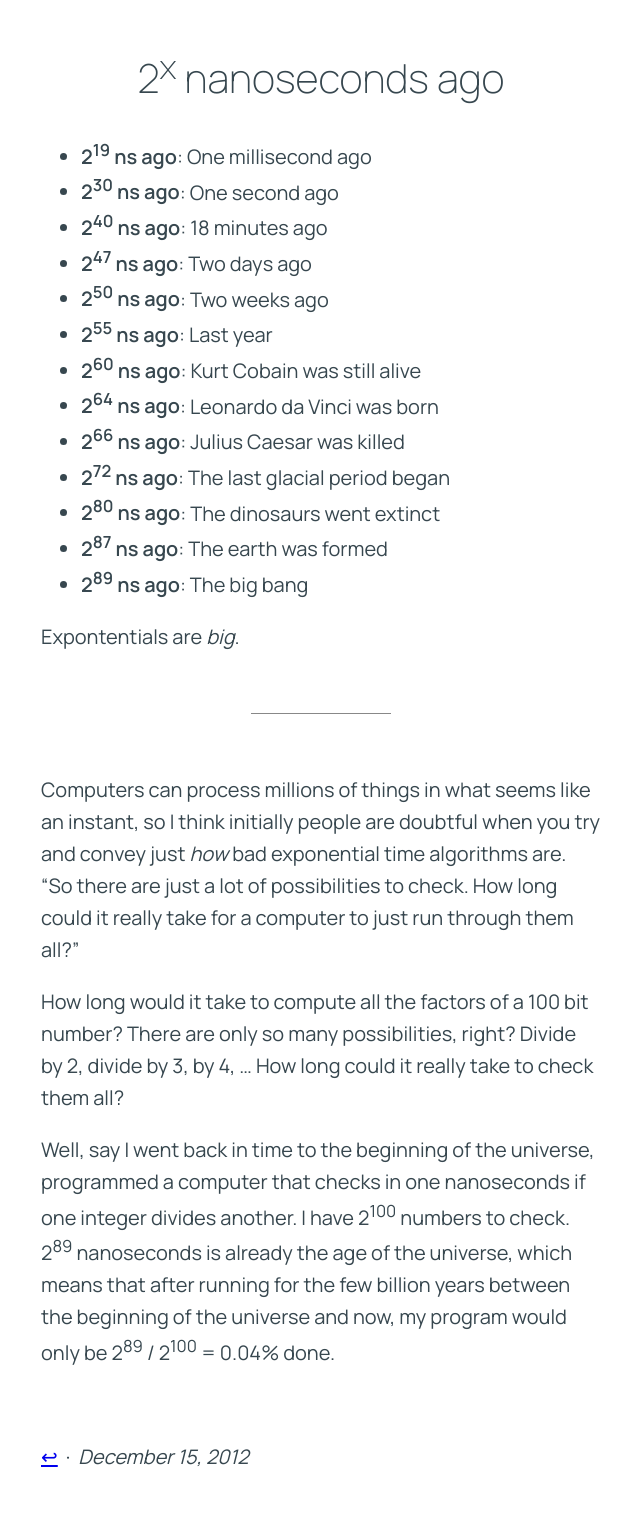
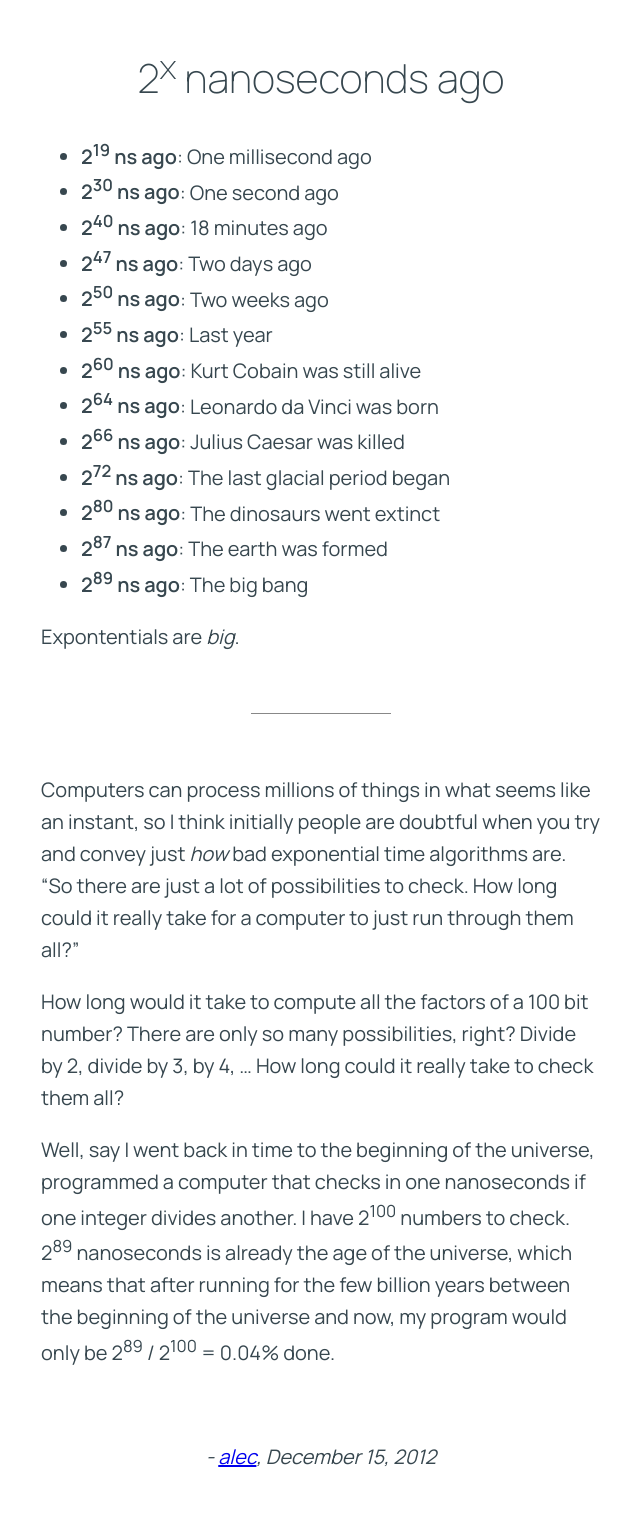
Before and after one commit to AlecBenzer/alecbenzer.github.com, a Jekyll site: the page built from _posts/2012-12-15-2-exponential-ns.md, in a window 1280 px wide. Shown: the whole page, without its empty margins (319-959 px from the left). Built offline with Jekyll 4.4.1, drawn with Linux system fonts in a browser that asks for light colours; nearby versions of some CDN libraries.

Commit message:
change footer

```diff
--- a/_layouts/post.html
+++ b/_layouts/post.html
@@ -1,12 +1,14 @@
 <!doctype html>
 <html>
 {% include head.html %}
+
 <body>
   {% if page.title %}
   <h1>{{ page.title }}</h1>
   {% endif %}
   {{ content }}
   <br>
-    <p><a href="/">↩</a> &nbsp;&middot;&nbsp; <em>{{page.date | date: "%B %-d, %Y"}}</em></p>
+  <p style="text-align: center"><em>- <a href="/">alec</a>, {{page.date | date: "%B %-d, %Y"}}</em></p>
 </body>
+
 </html>
```
Lines whose indentation alone changed are shown as unchanged.
